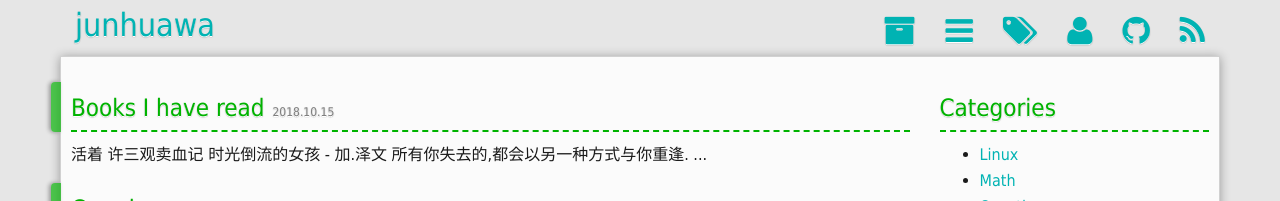
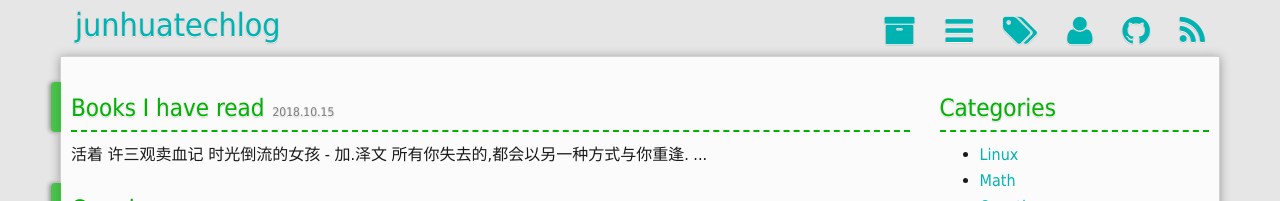
Before and after one commit to junhuatechlog/techlog, a Jekyll site: the page built from index.html, in a window 1280 px wide. Shown: the top 201 px of the page. Built offline with Jekyll 4.4.1, drawn with Linux system fonts in a browser that asks for light colours; the list of posts is cut into pages by our own code; comment, search, counter and statistics services are not loaded.

Commit message:
add change

```diff
--- a/_config.yml
+++ b/_config.yml
@@ -1,11 +1,11 @@
 # Site settings
-title: "junhuawa"
-url: "//junhuawa.github.io"
+title: "junhuatechlog"
+url: "//junhuatechlog.github.io/techlog"
 paginate: 5
 author:
     name: 王军华
     github: junhuawa
-    email: junhua.h.wang@nokia.com
+    email: 27577012@qq.com
     gitcafe:
     twitter:
     facebook:
```
